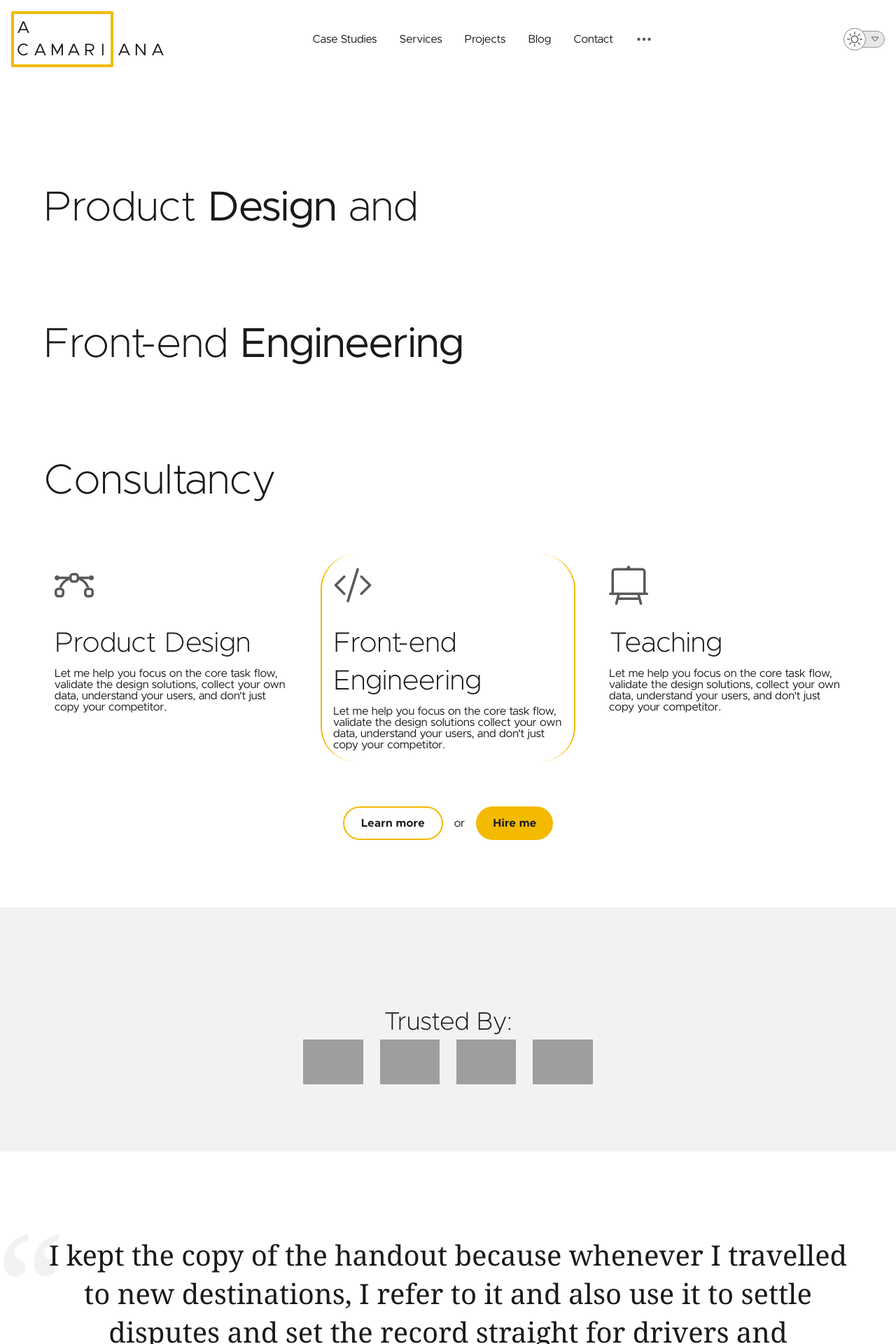
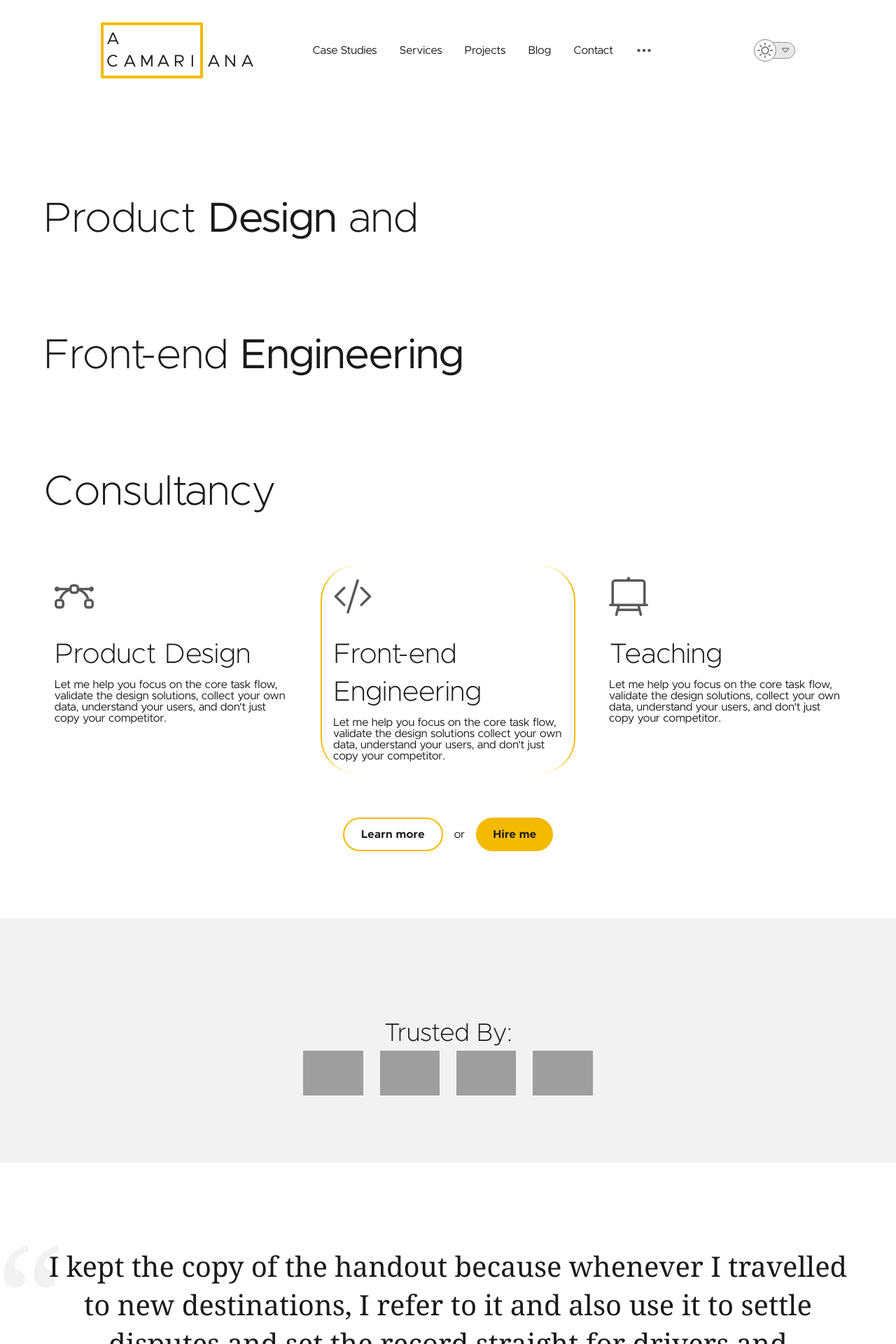
Before and after one commit to camariana/camariana.gm, a Jekyll site: the page built from src/pages/index.html, in a window 1280 px wide. Shown: the top 1920 px of the page at 70% size. Built offline with Jekyll 4.4.1, drawn with Linux system fonts in a browser that asks for light colours; grey boxes are pictures that could not be loaded.

Commit message:
add a bigger max width and padding to the header

```diff
--- a/src/_sass/component/header/_header.scss
+++ b/src/_sass/component/header/_header.scss
@@ -5,4 +5,13 @@
 .cp-header__contain {
   @include default-contain;
   @include dp-flex-apart-center;
+
+  max-width: var(--contain-target-width-large);
 }
+
+// MQs
+@include respond(laptop) {
+  .cp-header {
+    padding-block-start: var(--size-32);
+  }
+}   // 1240px
```
